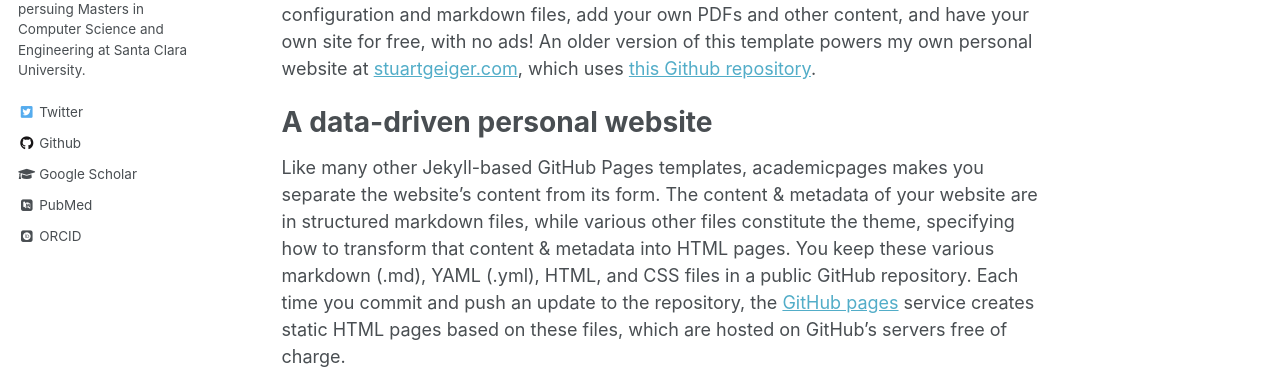
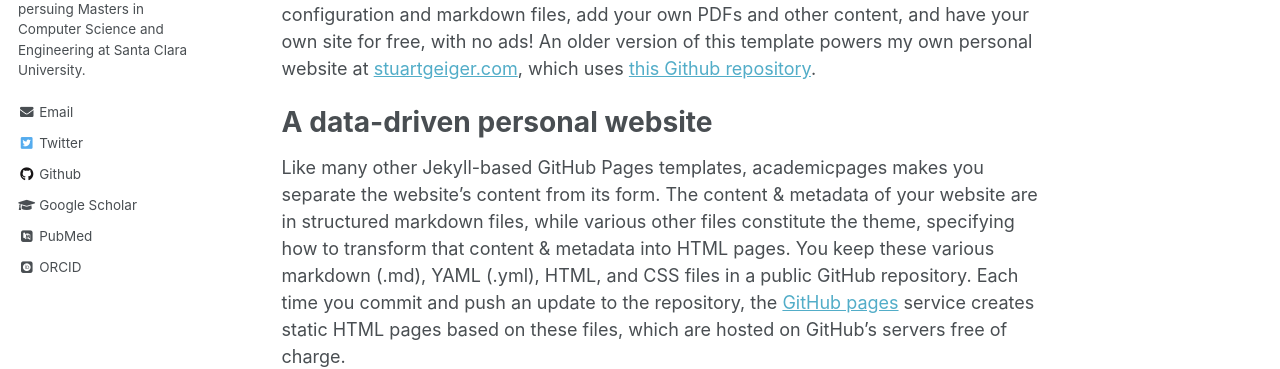
Before and after one commit to swapnilbehere/portfolio, a Jekyll site: the page built from _pages/about.md, in a window 1280 px wide. Shown: the part 376-745 px from the top of the page. Built offline with Jekyll 4.4.1, drawn with Linux system fonts in a browser that asks for light colours; some web fonts are replaced.

Commit message:
personal updates

```diff
--- a/_config.yml
+++ b/_config.yml
@@ -11,9 +11,9 @@ title                    : "Swapnil Behere"
 title_separator          : "-"
 name                     : &name "Your Name"
 description              : &description "personal description"
-url                      : https://academicpages.github.io # the base hostname & protocol for your site e.g. "https://mmistakes.github.io"
+url                      : https://swaptheon.github.io # the base hostname & protocol for your site e.g. "https://mmistakes.github.io"
 baseurl                  : "" # the subpath of your site, e.g. "/blog"
-repository               : "academicpages/academicpages.github.io"
+repository               : "swaptheon/swaptheon.github.io"
 teaser                   :  # filename of teaser fallback teaser image placed in /images/, .e.g. "500x300.png"
 breadcrumbs              : false # true, false (default)
 words_per_minute         : 160
@@ -87,7 +87,7 @@ author:
   employer         :
   pubmed           : "https://www.ncbi.nlm.nih.gov/pubmed/?term=john+snow"
   googlescholar    : "http://yourfullgooglescholarurl.com"
-  email            :
+  email            : ""
   researchgate     :  # example: "https://www.researchgate.net/profile/yourprofile"
   uri              :
   bitbucket        :
```
